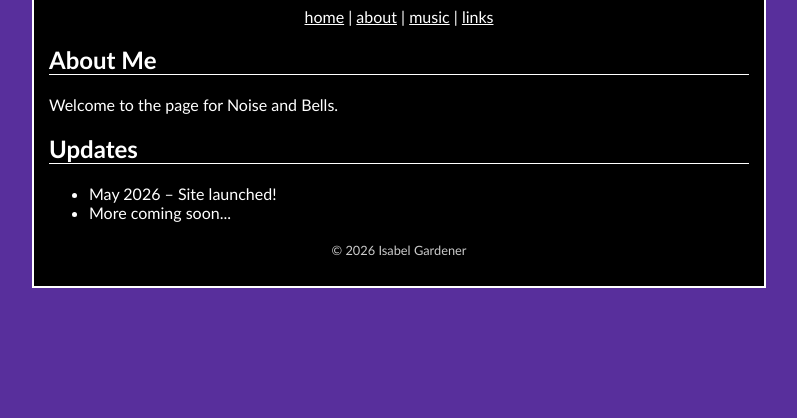
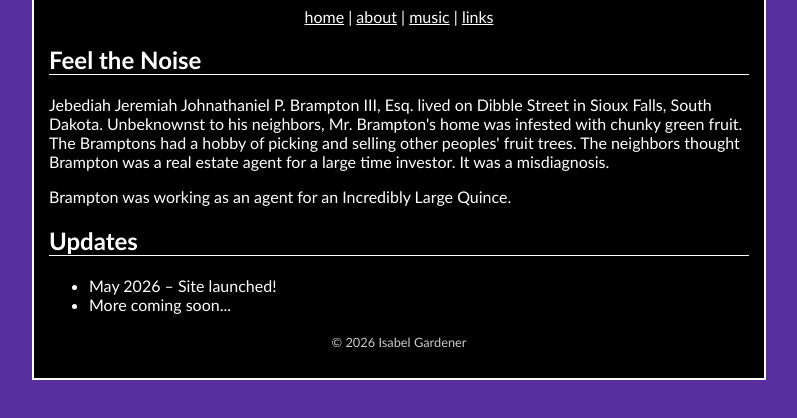
Before and after one commit to noiseandbells/noiseandbells.github.io, a plain HTML site: page index.html in a window 1280 px wide. Shown: the part 166-584 px from the top of the page, without its empty margins (241-1038 px from the left). Drawn offline with Linux system fonts and the light colour scheme.

Commit message:
Update index.html
adding quince

```diff
--- a/index.html
+++ b/index.html
@@ -21,8 +21,9 @@
     </nav>
 
     <main>
-      <h2>About Me</h2>
-      <p>Welcome to the page for Noise and Bells.</p>
+      <h2>Feel the Noise</h2>
+      <p>Jebediah Jeremiah Johnathaniel P. Brampton III, Esq. lived on Dibble Street in Sioux Falls, South Dakota. Unbeknownst to his neighbors, Mr. Brampton's home was infested with chunky green fruit. The Bramptons had a hobby of picking and selling other peoples' fruit trees. The neighbors thought Brampton was a real estate agent for a large time investor. It was a misdiagnosis.</p>
+      <p>Brampton was working as an agent for an Incredibly Large Quince.</p>
 
       <h2>Updates</h2>
       <ul>
```
